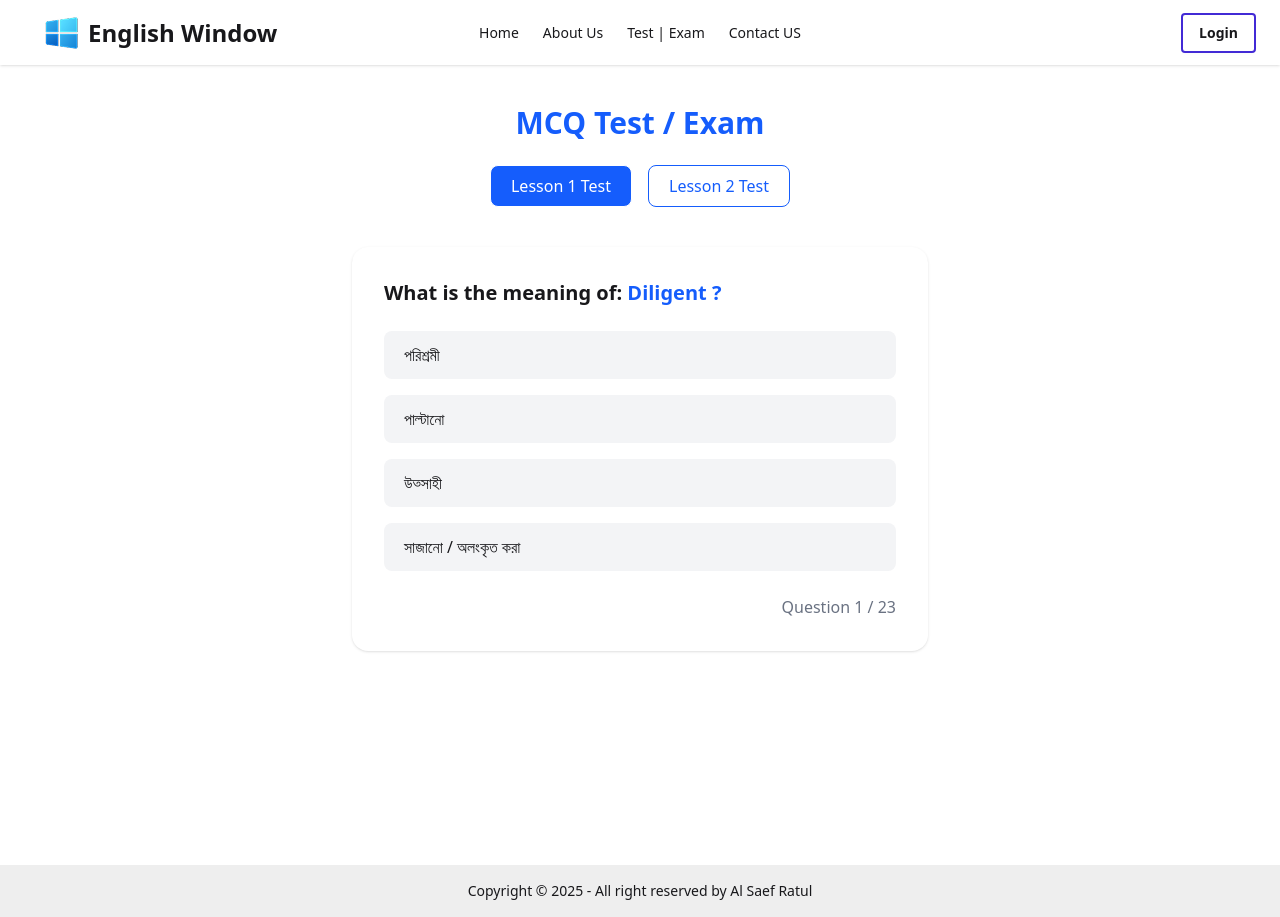
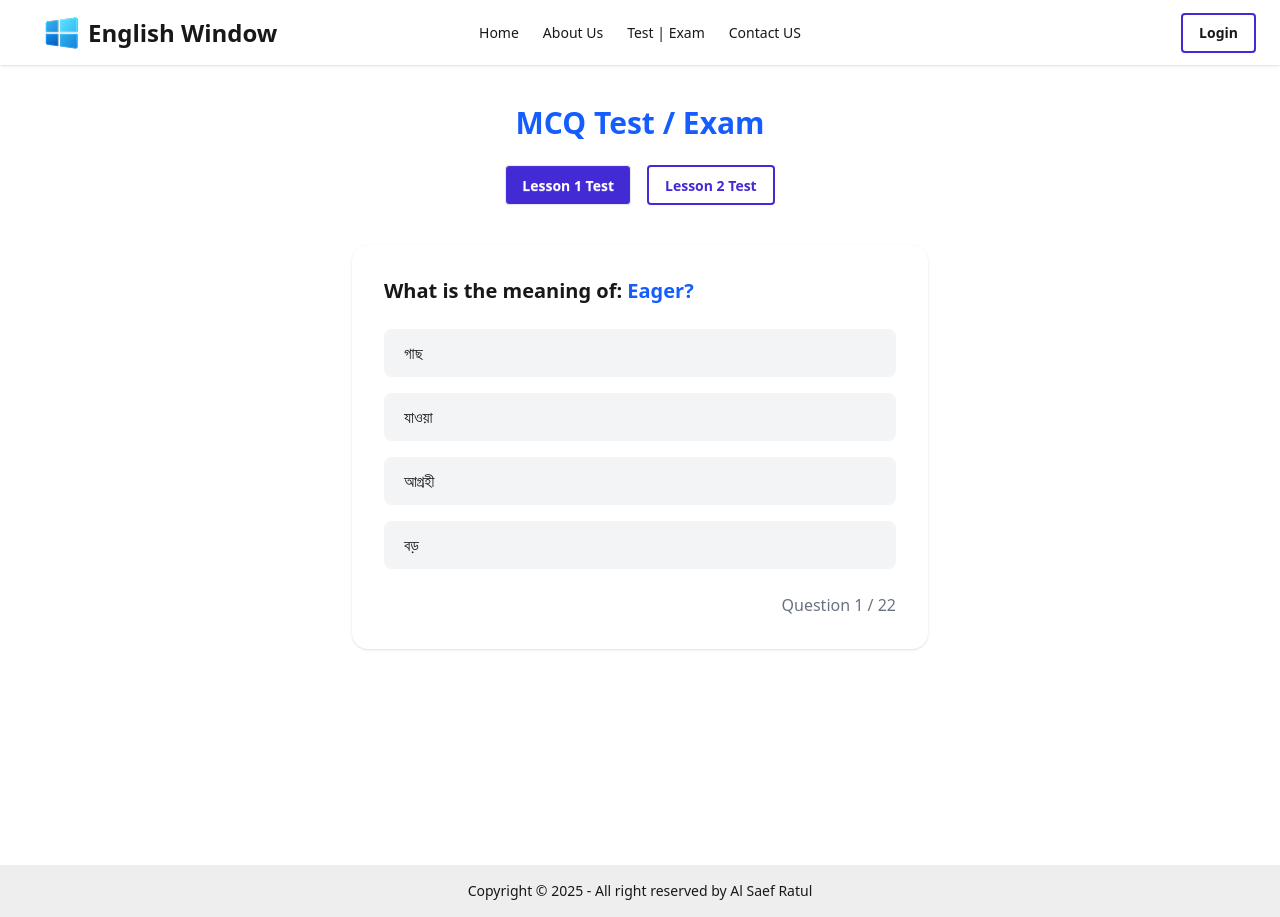
Before and after one commit to Alsaef/english-window, a React (Vite) app: page /test-exam in a window 1280 px wide. Built offline with nearby package versions, Linux system fonts and the light colour scheme; no server answers.

Commit message:
first commit

```diff
--- a/src/Components/Navbar.jsx
+++ b/src/Components/Navbar.jsx
@@ -24,7 +24,7 @@ const Navbar = () => {
     </div>
     <a className="btn btn-ghost text-xl">
         <img src={logo} alt="" />
-       <span className='text-2xl font-semibold'>English Window</span>
+       <span className='lg:text-2xl text-xl font-semibold'>English Window</span>
     </a>
   </div>
   <div className="navbar-center hidden lg:flex">
--- a/src/Components/Test.jsx
+++ b/src/Components/Test.jsx
@@ -1,368 +1,64 @@
 import React, { useState } from "react";
 
+// Lesson 1 Words
 const level1Words = [
-   {
-      "id": 4,
-      "level": 5,
-      "word": "Diligent",
-      "meaning": "পরিশ্রমী",
-      "pronunciation": "ডিলিজেন্ট"
-    },
-    {
-      "id": 6,
-      "level": 5,
-      "word": "Fascinate",
-      "meaning": "মুগ্ধ করা",
-      "pronunciation": "ফ্যাসিনেট"
-    },
-    {
-      "id": 9,
-      "level": 5,
-      "word": "Illuminate",
-      "meaning": "আলোকিত করা",
-      "pronunciation": "ইলুমিনেট"
-    },
-    {
-      "id": 15,
-      "level": 5,
-      "word": "Obstinate",
-      "meaning": "একগুঁয়ে",
-      "pronunciation": "অবস্টিনেট"
-    },
-    {
-      "id": 16,
-      "level": 5,
-      "word": "Placid",
-      "meaning": "শান্ত",
-      "pronunciation": "প্ল্যাসিড"
-    },
-    {
-      "id": 23,
-      "level": 5,
-      "word": "Wholesome",
-      "meaning": "পুষ্টিকর / স্বাস্থ্যকর",
-      "pronunciation": "হোউলসাম"
-    },
-    {
-      "id": 25,
-      "level": 5,
-      "word": "Zealous",
-      "meaning": "উত্সাহী",
-      "pronunciation": "জেলাস"
-    },
-    {
-      "id": 29,
-      "level": 5,
-      "word": "Dwindle",
-      "meaning": "হ্রাস পাওয়া",
-      "pronunciation": "ডউইন্ডল"
-    },
-    {
-      "id": 34,
-      "level": 5,
-      "word": "Illuminate",
-      "meaning": null,
-      "pronunciation": "ইলুমিনেট"
-    },
-    {
-      "id": 40,
-      "level": 5,
-      "word": "Obscure",
-      "meaning": "অস্পষ্ট / অজানা",
-      "pronunciation": "অবস্কিউর"
-    },
-    {
-      "id": 43,
-      "level": 5,
-      "word": "Radiant",
-      "meaning": "উজ্জ্বল / দীপ্তিময়",
-      "pronunciation": "রেডিয়ান্ট"
-    },
-    {
-      "id": 46,
-      "level": 5,
-      "word": "Unravel",
-      "meaning": "উন্মোচন করা / খোলাসা করা",
-      "pronunciation": "আনর‍্যাভেল"
-    },
-    {
-      "id": 47,
-      "level": 5,
-      "word": "Venture",
-      "meaning": "ঝুঁকিপূর্ণ কাজ / সাহসী প্রচেষ্টা",
-      "pronunciation": "ভেনচার"
-    },
-    {
-      "id": 50,
-      "level": 5,
-      "word": "Zephyr",
-      "meaning": "মৃদু বাতাস / হালকা হাওয়া",
-      "pronunciation": "জেফার"
-    },
-    {
-      "id": 51,
-      "level": 5,
-      "word": "Adorn",
-      "meaning": "সাজানো / অলংকৃত করা",
-      "pronunciation": "অ্যাডর্ন"
-    },
-    {
-      "id": 55,
-      "level": 5,
-      "word": "Eloquent",
-      "meaning": "বাকপটু / চমৎকার বক্তৃতা দিতে সক্ষম",
-      "pronunciation": "এলোকোয়েন্ট"
-    },
-    {
-      "id": 58,
-      "level": 5,
-      "word": "Hinder",
-      "meaning": "বাধা দেওয়া / বিলম্ব ঘটানো",
-      "pronunciation": "হিন্দার"
-    },
-    {
-      "id": 62,
-      "level": 5,
-      "word": "Linger",
-      "meaning": "অবশিষ্ট থাকা / বিলম্ব করা",
-      "pronunciation": "লিঙ্গার"
-    },
-    {
-      "id": 64,
-      "level": 5,
-      "word": "Notorious",
-      "meaning": "কুখ্যাত / বদনামি",
-      "pronunciation": "নোটোরিয়াস"
-    },
-    {
-      "id": 66,
-      "level": 5,
-      "word": "Pristine",
-      "meaning": "অকৃত্রিম / সম্পূর্ণ বিশুদ্ধ",
-      "pronunciation": "প্রিস্টিন"
-    },
-    {
-      "id": 148,
-      "level": 5,
-      "word": "Supercilious",
-      "meaning": "অহঙ্কারী",
-      "pronunciation": "সুপারসিলিয়াস"
-    },
-    {
-      "id": 149,
-      "level": 5,
-      "word": "Tranquil",
-      "meaning": "শান্ত",
-      "pronunciation": "ট্রাঙ্কুইল"
-    },
-    {
-      "id": 150,
-      "level": 5,
-      "word": "Vindicate",
-      "meaning": "পাল্টানো",
-      "pronunciation": "ভিন্ডিকেট"
-    }
+  { "id": 5, "level": 1, "word": "Eager", "meaning": "আগ্রহী", "pronunciation": "ইগার" },
+  { "id": 19, "level": 1, "word": "Sincere", "meaning": "সত্‍ / আন্তরিক", "pronunciation": "সিনসিয়ার" },
+  { "id": 71, "level": 1, "word": "Apple", "meaning": "আপেল", "pronunciation": "অ্যাপল" },
+  { "id": 72, "level": 1, "word": "Big", "meaning": "বড়", "pronunciation": "বিগ" },
+  { "id": 73, "level": 1, "word": "Cat", "meaning": "বিড়াল", "pronunciation": "ক্যাট" },
+  { "id": 74, "level": 1, "word": "Dog", "meaning": "কুকুর", "pronunciation": "ডগ" },
+  { "id": 75, "level": 1, "word": "Eat", "meaning": "খাওয়া", "pronunciation": "ইট" },
+  { "id": 76, "level": 1, "word": "Fast", "meaning": "দ্রুত", "pronunciation": "ফাস্ট" },
+  { "id": 77, "level": 1, "word": "Go", "meaning": "যাওয়া", "pronunciation": "গো" },
+  { "id": 78, "level": 1, "word": "Hot", "meaning": "গরম", "pronunciation": "হট" },
+  { "id": 79, "level": 1, "word": "Jump", "meaning": "লাফানো", "pronunciation": "জাম্প" },
+  { "id": 80, "level": 1, "word": "Run", "meaning": "দৌড়ানো", "pronunciation": "রান" },
+  { "id": 81, "level": 1, "word": "Ball", "meaning": "বল", "pronunciation": "বল" },
+  { "id": 82, "level": 1, "word": "Car", "meaning": "গাড়ি", "pronunciation": "কার" },
+  { "id": 83, "level": 1, "word": "Door", "meaning": "দরজা", "pronunciation": "ডোর" },
+  { "id": 84, "level": 1, "word": "Fish", "meaning": "মাছ", "pronunciation": "ফিশ" },
+  { "id": 85, "level": 1, "word": "Hat", "meaning": "টুপি", "pronunciation": "হ্যাট" },
+  { "id": 86, "level": 1, "word": "Milk", "meaning": "দুধ", "pronunciation": "মিল্ক" },
+  { "id": 87, "level": 1, "word": "Sun", "meaning": "সূর্য", "pronunciation": "সান" },
+  { "id": 88, "level": 1, "word": "Toy", "meaning": "খেলনা", "pronunciation": "টয়" },
+  { "id": 89, "level": 1, "word": "Tree", "meaning": "গাছ", "pronunciation": "ট্রি" },
+  { "id": 90, "level": 1, "word": "Water", "meaning": "পানি", "pronunciation": "ওয়াটার" }
 ];
 
+// Lesson 2 Words
 const level2Words = [
-  {
-      "id": 68,
-      "level": 5,
-      "word": "Reckless",
-      "meaning": "উন্মত্ত / অবিবেচক",
-      "pronunciation": "রেকলেস"
-    },
-    {
-      "id": 111,
-      "level": 5,
-      "word": "Accomplish",
-      "meaning": "সম্পন্ন করা",
-      "pronunciation": "অ্যাকমপ্লিশ"
-    },
-    {
-      "id": 113,
-      "level": 5,
-      "word": "Cautious",
-      "meaning": "সতর্ক",
-      "pronunciation": "কাউশাস"
-    },
-    {
-      "id": 115,
-      "level": 5,
-      "word": "Eloquent",
-      "meaning": "প্রभावশালী",
-      "pronunciation": "এলোকুয়েন্ট"
-    },
-    {
-      "id": 117,
-      "level": 5,
-      "word": "Hesitate",
-      "meaning": "দ্বিধা করা",
-      "pronunciation": "হেসিটেট"
-    },
-    {
-      "id": 119,
-      "level": 5,
-      "word": "Judicious",
-      "meaning": "বিচক্ষণ",
-      "pronunciation": "জুডিশিয়াস"
-    },
-    {
-      "id": 121,
-      "level": 5,
-      "word": "Luminous",
-      "meaning": "উজ্জ্বল",
-      "pronunciation": "লুমিনাস"
-    },
-    {
-      "id": 123,
-      "level": 5,
-      "word": "Nurture",
-      "meaning": "পালন করা",
-      "pronunciation": "নার্চার"
-    },
-    {
-      "id": 125,
-      "level": 5,
-      "word": "Perplexed",
-      "meaning": "ভ্ব্রান্ত",
-      "pronunciation": "পারপ্লেক্সড"
-    },
-    {
-      "id": 127,
-      "level": 5,
-      "word": "Resilient",
-      "meaning": "অবিচলিত",
-      "pronunciation": "রেজিলিয়েন্ট"
-    },
-    {
-      "id": 129,
-      "level": 5,
-      "word": "Thwart",
-      "meaning": "বাধা সৃষ্টি করা",
-      "pronunciation": "থওর্ত"
-    },
-    {
-      "id": 131,
-      "level": 5,
-      "word": "Absurd",
-      "meaning": "অকেশনীয়",
-      "pronunciation": "অ্যাবসার্ড"
-    },
-    {
-      "id": 132,
-      "level": 5,
-      "word": "Benevolence",
-      "meaning": "দয়া",
-      "pronunciation": "বিনেভোলেন্স"
-    },
-    {
-      "id": 133,
-      "level": 5,
-      "word": "Camaraderie",
-      "meaning": null,
-      "pronunciation": "ক্যামারাডারি"
-    },
-    {
-      "id": 134,
-      "level": 5,
-      "word": "Dissonance",
-      "meaning": "অসঙ্গতি",
-      "pronunciation": "ডিসোন্যান্স"
-    },
-    {
-      "id": 135,
-      "level": 5,
-      "word": "Euphoria",
-      "meaning": "আনন্দের অনুভূতি",
-      "pronunciation": "ইউফোরিয়া"
-    },
-    {
-      "id": 136,
-      "level": 5,
-      "word": "Finesse",
-      "meaning": "দক্ষতা",
-      "pronunciation": "ফিনেস"
-    },
-    {
-      "id": 137,
-      "level": 5,
-      "word": "Grievance",
-      "meaning": "অভিযোগ",
-      "pronunciation": "গ্রিভেন্স"
-    },
-    {
-      "id": 138,
-      "level": 5,
-      "word": "Impeccable",
-      "meaning": "অকৃতদোষ",
-      "pronunciation": "ইমপেকেবল"
-    },
-    {
-      "id": 139,
-      "level": 5,
-      "word": "Juxtapose",
-      "meaning": "অংশবিশেষ তুলনা করা",
-      "pronunciation": "জাক্সটাপোজ"
-    },
-    {
-      "id": 140,
-      "level": 5,
-      "word": "Kaleidoscope",
-      "meaning": "রঙিন কাচের গ্লাস",
-      "pronunciation": "ক্যালাইডোস্কোপ"
-    },
-    {
-      "id": 141,
-      "level": 5,
-      "word": "Lethargic",
-      "meaning": "অসুস্থ বা নিষ্ক্রিয়",
-      "pronunciation": "লিথারজিক"
-    },
-    {
-      "id": 142,
-      "level": 5,
-      "word": "Mitigate",
-      "meaning": "কমানো",
-      "pronunciation": "মিটিগেট"
-    },
-    {
-      "id": 143,
-      "level": 5,
-      "word": "Nebulous",
-      "meaning": "অস্পষ্ট",
-      "pronunciation": "নেবিউলাস"
-    },
-    {
-      "id": 144,
-      "level": 5,
-      "word": "Ostentatious",
-      "meaning": "প্রদর্শনমূলক",
-      "pronunciation": "অস্টেন্টেশন"
-    },
-    {
-      "id": 145,
-      "level": 5,
-      "word": "Pragmatic",
-      "meaning": "ব্যবহারিক",
-      "pronunciation": "প্রাগম্যাটিক"
-    },
-    {
-      "id": 146,
-      "level": 5,
-      "word": "Quixotic",
-      "meaning": "অসম্ভব ও আবেগপ্রবণ",
-      "pronunciation": "কুইক্সটিক"
-    },
-    {
-      "id": 147,
-      "level": 5,
-      "word": "Recalcitrant",
-      "meaning": "অধিকারী নয় এমন",
-      "pronunciation": "রিক্যালসিট্রান্ট"
-    }
+  { "id": 3, "level": 2, "word": "Cautious", "meaning": "সতর্ক", "pronunciation": "কশাস" },
+  { "id": 8, "level": 2, "word": "Hesitate", "meaning": "দ্বিধা করা", "pronunciation": "হেজিটেট" },
+  { "id": 12, "level": 2, "word": "Linger", "meaning": "থেমে থাকা / বিলম্ব করা", "pronunciation": "লিঙ্গার" },
+  { "id": 14, "level": 2, "word": "Nourish", "meaning": "পুষ্টি যোগানো", "pronunciation": "নরিশ" },
+  { "id": 18, "level": 2, "word": "Reluctant", "meaning": "অনিচ্ছুক", "pronunciation": "রিলাকট্যান্ট" },
+  { "id": 22, "level": 2, "word": "Vague", "meaning": "অস্পষ্ট", "pronunciation": "ভেইগ" },
+  { "id": 26, "level": 2, "word": "Adore", "meaning": "ভালবাসা / পূজা করা", "pronunciation": "এডোর" },
+  { "id": 32, "level": 2, "word": "Gloomy", "meaning": "অন্ধকারাচ্ছন্ন / বিষণ্ণ", "pronunciation": "গ্লুমি" },
+  { "id": 36, "level": 2, "word": "Keen", "meaning": "তীক্ষ্ণ / উৎসাহী", "pronunciation": "কীন" },
+  { "id": 56, "level": 2, "word": "Frail", "meaning": "দুর্বল / ভঙ্গুর", "pronunciation": "ফ্রেইল" },
+  { "id": 91, "level": 2, "word": "Angry", "meaning": "রাগান্বিত", "pronunciation": "এংগ্রি" },
+  { "id": 92, "level": 2, "word": "Brave", "meaning": "সাহসী", "pronunciation": "ব্রেভ" },
+  { "id": 93, "level": 2, "word": "Cold", "meaning": "ঠাণ্ডা", "pronunciation": "কোল্ড" },
+  { "id": 94, "level": 2, "word": "Dance", "meaning": "নৃত্য", "pronunciation": "ডান্স" },
+  { "id": 95, "level": 2, "word": "Easy", "meaning": "সহজ", "pronunciation": "ইজি" },
+  { "id": 96, "level": 2, "word": "Friend", "meaning": "বন্ধু", "pronunciation": "ফ্রেন্ড" },
+  { "id": 97, "level": 2, "word": "Happy", "meaning": "সুখী", "pronunciation": "হ্যাপি" },
+  { "id": 98, "level": 2, "word": "Jump", "meaning": "লাফানো", "pronunciation": "জাম্প" },
+  { "id": 99, "level": 2, "word": "Kind", "meaning": "দয়ালু", "pronunciation": "কাইন্ড" },
+  { "id": 100, "level": 2, "word": "Love", "meaning": "ভালবাসা", "pronunciation": "লভ" },
+  { "id": 101, "level": 2, "word": "Market", "meaning": "বাজার", "pronunciation": "মার্কেট" },
+  { "id": 102, "level": 2, "word": "Night", "meaning": "রাত্রি", "pronunciation": "নাইট" },
+  { "id": 103, "level": 2, "word": "Open", "meaning": "খোলা", "pronunciation": "ওপেন" },
+  { "id": 104, "level": 2, "word": "Quiet", "meaning": "নীরব", "pronunciation": "কুয়েট" },
+  { "id": 105, "level": 2, "word": "Rain", "meaning": "বৃষ্টি", "pronunciation": "রেইন" },
+  { "id": 106, "level": 2, "word": "Sleep", "meaning": "ঘুমানো", "pronunciation": "স্লিপ" },
+  { "id": 107, "level": 2, "word": "Talk", "meaning": "কথা বলা", "pronunciation": "টক" },
+  { "id": 108, "level": 2, "word": "Train", "meaning": "ট্রেন", "pronunciation": "ট্রেন" },
+  { "id": 109, "level": 2, "word": "Walk", "meaning": "হাঁটা", "pronunciation": "ওয়াক" },
+  { "id": 110, "level": 2, "word": "Yellow", "meaning": "হলুদ", "pronunciation": "ইয়েলো" }
 ];
-
 
 function shuffle(array) {
   return [...array].sort(() => Math.random() - 0.5);
@@ -375,17 +71,12 @@ export default function Test() {
   const [finished, setFinished] = useState(false);
 
   const words = level === 1 ? level1Words : level2Words;
-
   const question = words[current];
-
-
-  const otherOptions = shuffle(words.filter(w => w.id !== question.id)).slice(0, 3);
+  const otherOptions = shuffle(words.filter(w => w.id !== question.id && w.meaning)).slice(0, 3);
   const options = shuffle([question.meaning, ...otherOptions.map(o => o.meaning)]);
 
   const handleAnswer = (answer) => {
-    if (answer === question.meaning) {
-      setScore(score + 1);
-    }
+    if (answer === question.meaning) setScore(score + 1);
 
     if (current + 1 < words.length) {
       setCurrent(current + 1);
@@ -406,56 +97,40 @@ export default function Test() {
         MCQ Test / Exam
       </h1>
 
-
       <div className="flex justify-center gap-4 mb-10">
         <button
           onClick={() => { setLevel(1); restart(); }}
-          className={`px-5 py-2 rounded-lg border ${
-            level === 1 ? "bg-blue-600 text-white" : "bg-white text-blue-600"
-          }`}
+          className={level === 1 ? "btn bg-[#422AD5] text-white" : "btn border-[#422AD5] bg-white border-2 text-[#422AD5] hover:bg-[#422AD5] hover:text-white"}
         >
           Lesson 1 Test
         </button>
 
         <button
           onClick={() => { setLevel(2); restart(); }}
-          className={`px-5 py-2 rounded-lg border ${
-            level === 2 ? "bg-blue-600 text-white" : "bg-white text-blue-600"
-          }`}
+          className={level === 2 ? "btn bg-[#422AD5] text-white" : "btn border-[#422AD5] bg-white border-2 text-[#422AD5] hover:bg-[#422AD5] hover:text-white"}
         >
           Lesson 2 Test
         </button>
       </div>
 
-
       {finished ? (
         <div className="text-center">
-          <h2 className="text-2xl font-bold mb-4">
-            Test Completed!
-          </h2>
-
-          <p className="text-xl mb-6">
-            Score: {score} / {words.length}
-          </p>
-
-          <button
-            onClick={restart}
-            className="px-6 py-2 bg-blue-600 text-white rounded-lg"
-          >
+          <h2 className="text-2xl font-bold mb-4">Test Completed!</h2>
+          <p className="text-xl mb-6">Score: {score} / {words.length}</p>
+          <button onClick={restart} className="px-6 py-2 bg-[#422AD5] text-white rounded-lg">
             Restart Test
           </button>
         </div>
       ) : (
         <div className="max-w-xl mx-auto bg-white rounded-2xl shadow p-8">
           <h2 className="text-xl font-semibold mb-6">
-            What is the meaning of:
-            <span className="text-blue-600"> {question.word} ?</span>
+            What is the meaning of: <span className="text-blue-600">{question.word}?</span>
           </h2>
 
           <div className="space-y-4">
-            {options.map((option, idx) => (
+            {options.map((option, index) => (
               <button
-                key={idx}
+                key={index}
                 onClick={() => handleAnswer(option)}
                 className="w-full text-left px-5 py-3 bg-gray-100 rounded-lg hover:bg-gray-200"
               >
```
